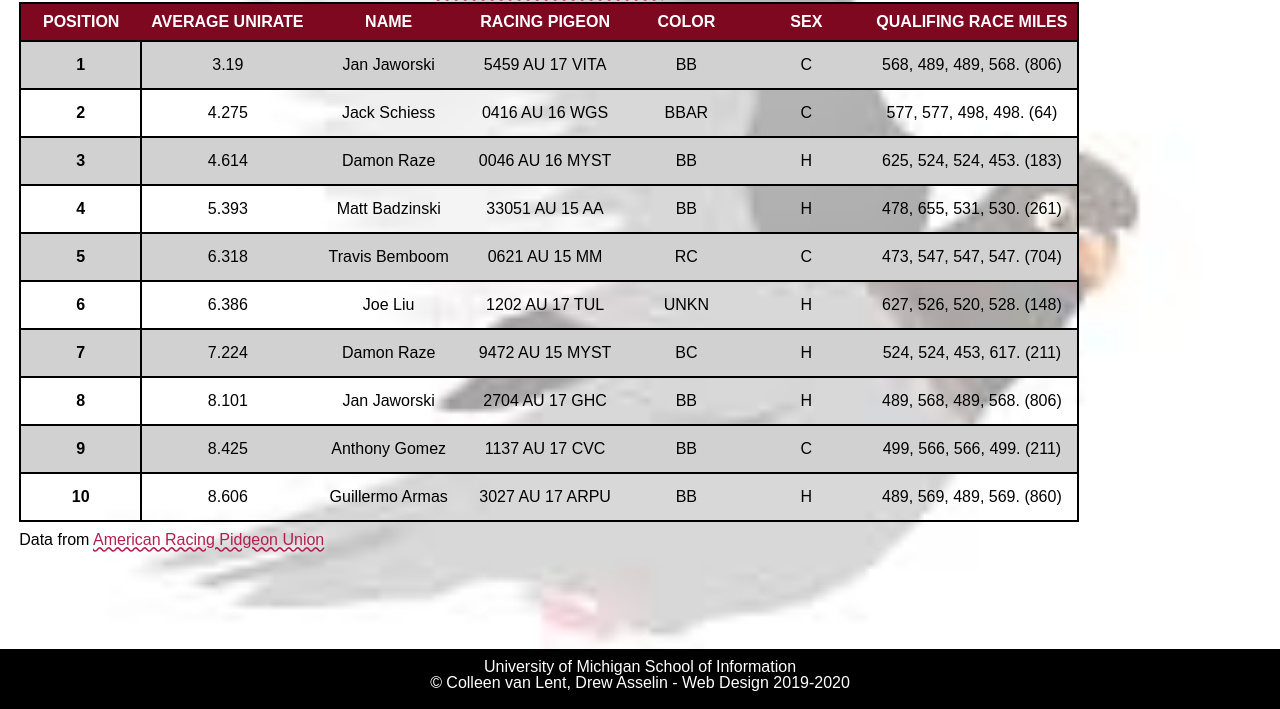
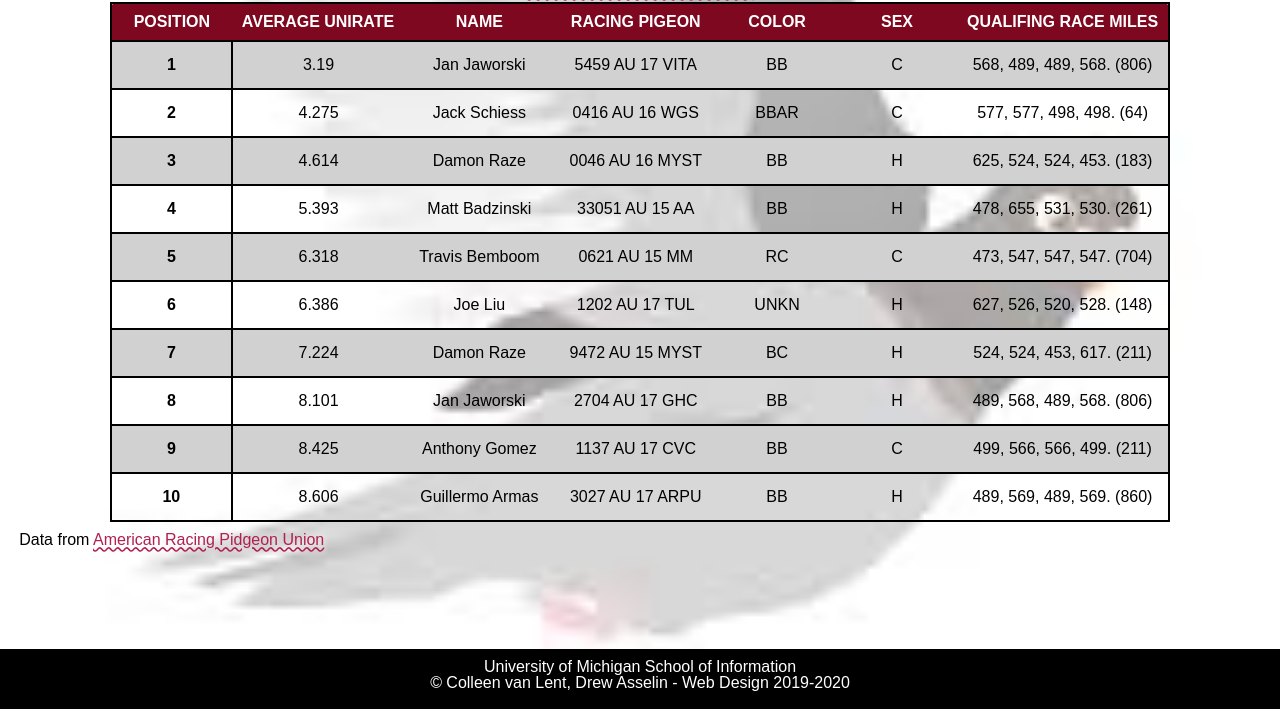
Before and after one commit to ashwinmalik92/homework3, a plain HTML site: page index.html in a window 1280 px wide. Shown: the part 91-800 px from the top of the page. Drawn offline with Linux system fonts and the light colour scheme; a web font is replaced by a local one.

Commit message:
Update style.css

```diff
--- a/css/style.css
+++ b/css/style.css
@@ -71,8 +71,22 @@ tr:hover {
 }
 tr {}
 * {}
-thead tr:first-child th:first-child {}
+thead tr:first-child th:first-child {
+  border-radius: 5px 0 0 0;
+}
+thead tr:first-child th:last-child {
+  border-radius: 0 5px 0 0;
+}
+tbody tr:last-child th:last-child {
+  border-radius: 0 0 0 5px;
+}
+tbody tr:last-child th:last-child {
+  border-radius: 0 0 5px 0;
+}
 
+h1, table, .datacite {
+  margin: 0 auto;
+}
 footer {
   position: fixed;
   left: 0px;
```
